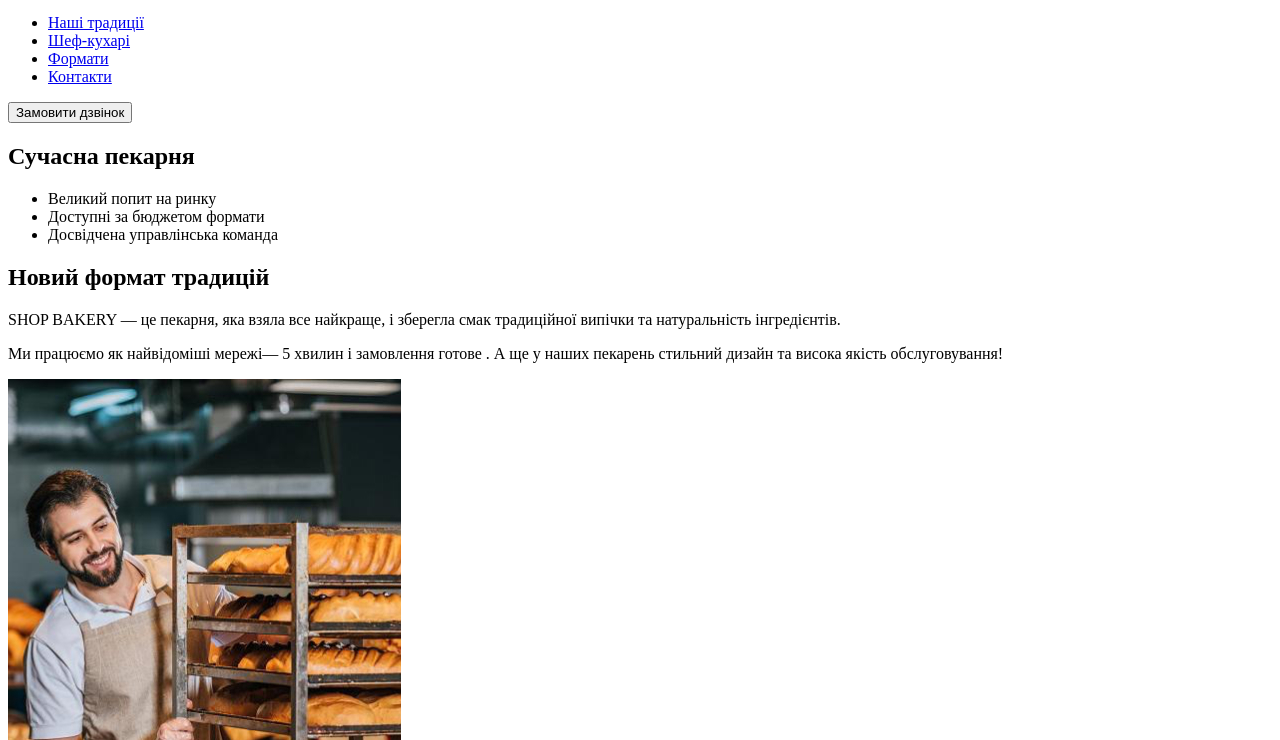
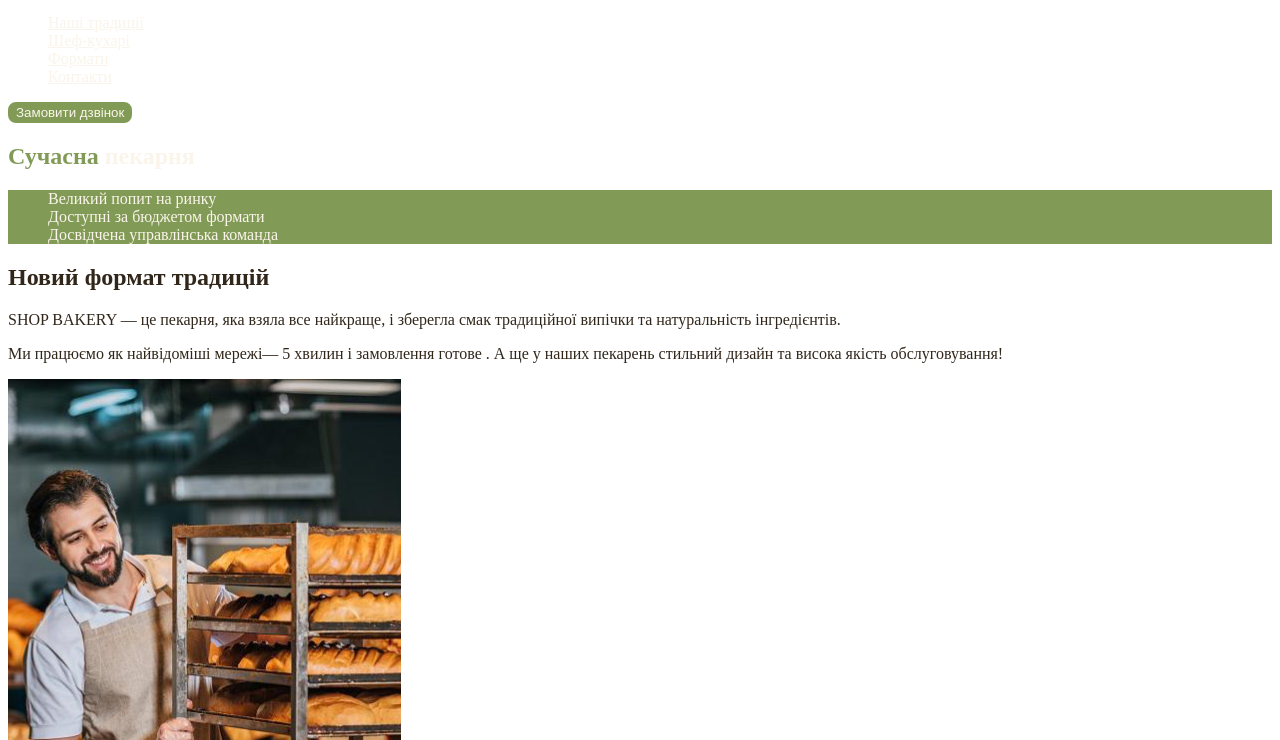
Before and after one commit to Lenchik-hsv/genius, a plain HTML site: page index.html in a window 1280 px wide. Shown: the part 60-800 px from the top of the page. Drawn offline with Linux system fonts and the light colour scheme; files that its build step writes are made by us from their sources.

Commit message:
Added styles.css and colors from css variables

```diff
--- a/index.html
+++ b/index.html
@@ -4,6 +4,13 @@
     <meta charset="UTF-8">
     <meta name="viewport" content="width=device-width, initial-scale=1.0">
     <title>Сучасна пекарня</title>
+
+    <style>
+
+    </style>
+
+    <link rel="stylesheet" href="./css/styles.css">
+
 </head>
 <body>
     <header>
@@ -12,25 +19,25 @@
                 <img src="./images/logo.svg" alt="Логотип сучасної пекарні">
             </a>
             <ul>
-                <li><a href="#traditions-section">Наші традиції</a></li>
-                <li><a href="#chefs-section">Шеф-кухарі</a></li>
-                <li><a href="#formats-section">Формати</a></li>
-                <li><a href="#contacts-section">Контакти</a></li>
+                <li><a class="link" href="#traditions-section">Наші традиції</a></li>
+                <li><a class="link" href="#chefs-section">Шеф-кухарі</a></li>
+                <li><a class="link" href="#formats-section">Формати</a></li>
+                <li><a class="link" href="#contacts-section">Контакти</a></li>
             </ul>
         </nav>
-        <button type="button">Замовити дзвінок</button>
+        <button class="button" type="button">Замовити дзвінок</button>
     </header>
     <main>
         <section>
-            <h1>Сучасна пекарня</h1>
+            <h1 class="hero-title"><span class="accent">Сучасна</span> пекарня</h1>
         </section>
         <section id="traditions-section">
-            <ul>
+            <ul class="advantages-list">
                 <li>Великий попит на ринку</li>
                 <li>Доступні за бюджетом формати</li>
                 <li>Досвідчена управлінська команда</li>
             </ul>
-            <h2>Новий формат традицій</h2>
+            <h2 class="section-title">Новий формат традицій</h2>
             <p>
                 <span>SHOP BAKERY</span> — це пекарня, яка взяла все найкраще,
                 і зберегла смак традиційної випічки та натуральність інгредієнтів.
@@ -42,7 +49,7 @@
             <img src="./images/baker-man.jpg" alt="Пекар дивиться на батони з посмішкою">
         </section>
         <section id="chefs-section">
-            <h2>Наші найкращі шеф -кухарі</h2>
+            <h2 class="section-title">Наші найкращі <span class="accent">шеф-кухарі</span></h2>
             <ul>
                 <li>
                     <article>
@@ -64,7 +71,7 @@
             </ul>
         </section>
         <section id="formats-section">
-            <h2>Формати</h2>
+            <h2 class="section-title">Формати</h2>
             <ul>
                 <li>
                     <article>
@@ -84,7 +91,7 @@
             </ul>
         </section>
         <section id="contacts-section">
-            <h2>Приєднуйся до мережі пекарень </h2>
+            <h2 class="section-title">Приєднуйся до мережі пекарень </h2>
             <iframe
                 src="https://www.google.com/maps/embed?pb=!1m18!1m12!1m3!1d2540.163630435278!2d30.488698376404077!3d50.456677571593396!2m3!1f0!2f0!3f0!3m2!1i1024!2i768!4f13.1!3m3!1m2!1s0x40d4ce637c006b2d%3A0xaf86385f19996ff0!2sSichovykh%20Striltsiv%20St%2C%2054%2C%20Kyiv%2C%20Oekra%C3%AFne%2C%2002000!5e0!3m2!1snl!2sbe!4v1731868702575!5m2!1snl!2sbe"
                 width="603"
--- /dev/null
+++ b/styles.css
@@ -0,0 +1,56 @@
+:root {
+    --color-brand-light: #819B57 ;
+    --color-brand-dark: #465929;
+    --color-primary-dark:#31261a ;
+    --color-primary-light: #FAF4EA ;
+}
+
+/* Base */
+body {
+    color: var(--color-primary-dark);
+}
+ul {
+    list-style-type: none;
+}
+
+/* Button */
+.button {
+   color: var(--color-primary-light);
+   background-color: var(--color-brand-light) ;
+   border: 2px solid var(--color-brand-light) ;
+   border-radius: 8px;
+   cursor: pointer;
+}
+
+.button:hover {
+    background-color: transparent;
+    color: var(--color-brand-dark);
+}
+
+/* Link */
+.link {
+    color: var(--color-primary-light) ;
+}
+
+.link:hover {
+    color: var(--color-brand-light);
+}
+
+/* Hero section */
+.hero-title {
+    color: var(--color-primary-light);
+}
+
+.hero-title .accent {
+    color: var(--color-brand-light);
+}
+
+/* Advantages section */
+.advantages-list {
+    color: var(--color-primary-light);
+    background-color: var(--color-brand-light);
+}
+
+.section-title .accent {
+    color: var(--color-brand-dark);
+}
```
